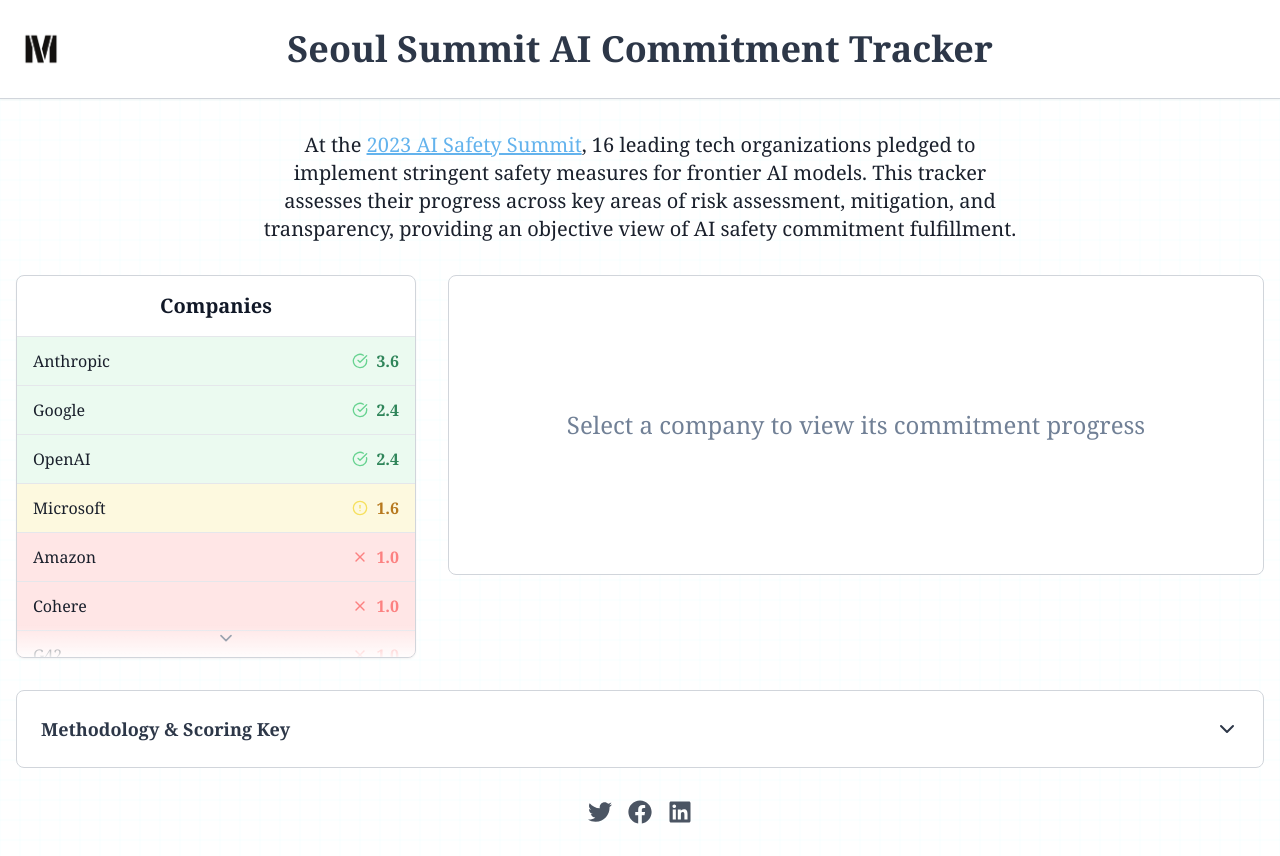
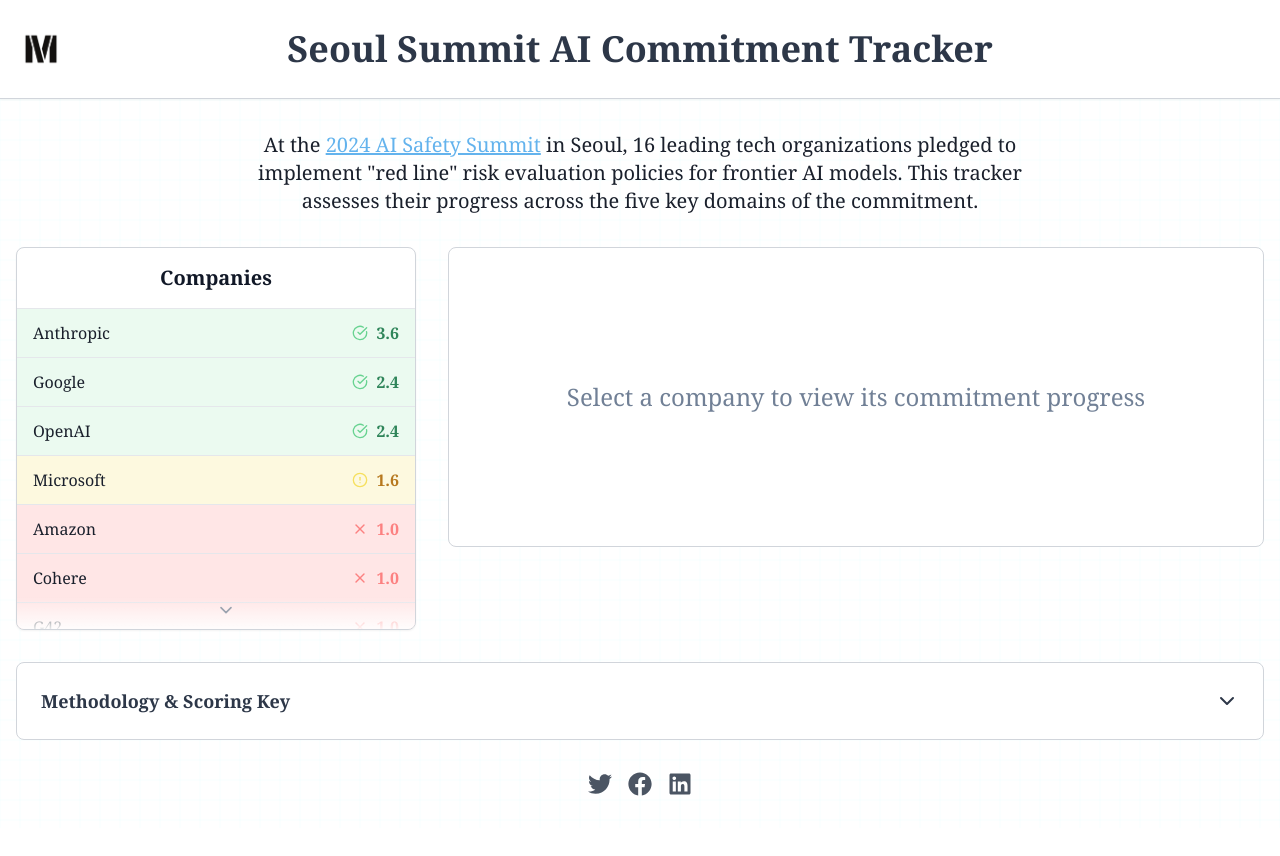
Before and after one commit to themidasproject/Seoul-Tracker, a Next.js app: page / in a window 1280 px wide. After the commit the page ends 828 px from the top, so only its background shows below. Built offline with nearby package versions, Linux system fonts and the light colour scheme.

Commit message:
Update page.tsx

```diff
--- a/app/page.tsx
+++ b/app/page.tsx
@@ -47,7 +47,7 @@
           animate={{ opacity: 1, y: 0 }}
           transition={{ duration: 0.5, delay: 0.2 }}
         >
-          At the <a href='https://www.gov.uk/government/topical-events/ai-safety-summit-2023' target='_blank' rel='noopener noreferrer' style={{ color: colors.accent, textDecoration: 'underline' }}>2023 AI Safety Summit</a>, 16 leading tech organizations pledged to implement stringent safety measures for frontier AI models. This tracker assesses their progress across key areas of risk assessment, mitigation, and transparency, providing an objective view of AI safety commitment fulfillment.
+          At the <a href='https://www.gov.uk/government/topical-events/ai-safety-summit-2023' target='_blank' rel='noopener noreferrer' style={{ color: colors.accent, textDecoration: 'underline' }}>2024 AI Safety Summit</a> in Seoul, 16 leading tech organizations pledged to implement "red line" risk evaluation policies for frontier AI models. This tracker assesses their progress across the five key domains of the commitment.
         </motion.p>
         <div className="flex flex-col lg:flex-row gap-8 mb-8">
           <div className="w-full lg:w-[400px] flex-shrink-0">
```
